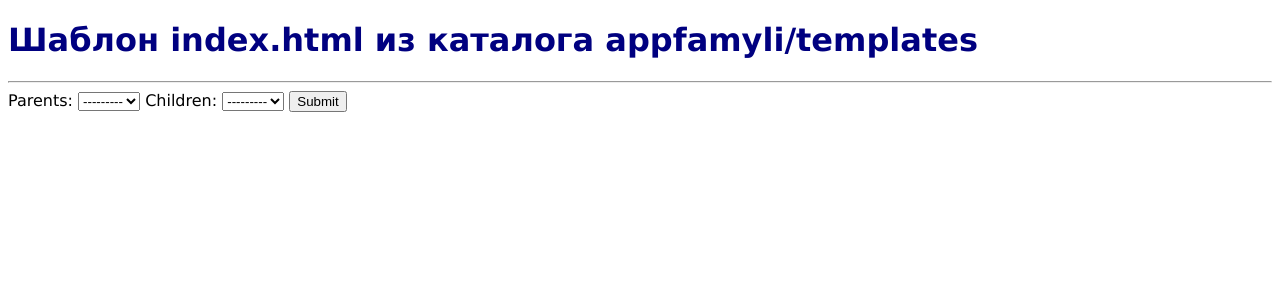
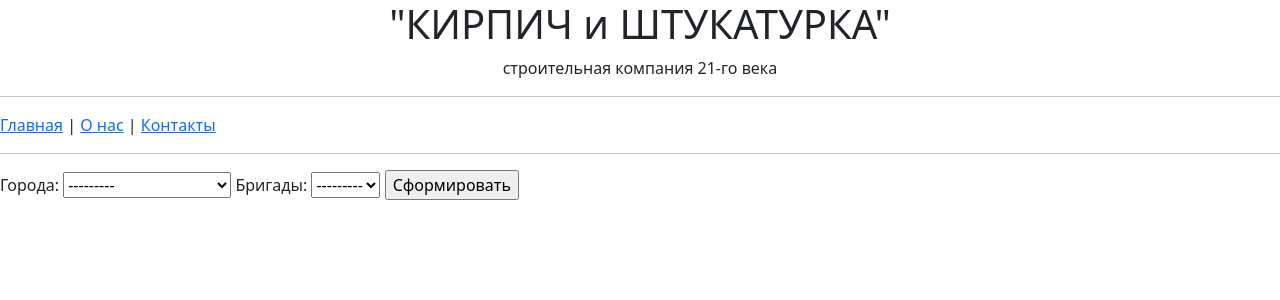
Before and after one commit to TarumK/famyliProj, a Django app: page / in a window 1280 px wide. Shown: the top 300 px of the page. Run offline with Django 4.2, Linux system fonts and the light colour scheme; data comes from the database, SQL or seed files in the repository.

Commit message:
Строительная компания

```diff
--- a/appfamyli/admin.py
+++ b/appfamyli/admin.py
@@ -1,7 +1,7 @@
 from django.contrib import admin
-from .models import Parent, Child
+from .models import Town, Team
 
 # Register your models here.
 
-admin.site.register(Parent)
-admin.site.register(Child)
+admin.site.register(Town)
+admin.site.register(Team)
--- a/appfamyli/forms.py
+++ b/appfamyli/forms.py
@@ -1,9 +1,11 @@
 from django import forms
-from .models import Parent, Child
+from .models import Town, Team
 
 class MyForm(forms.Form):
-    parents = forms.ModelChoiceField(queryset=Parent.objects.all())
-    children = forms.ModelChoiceField(queryset=Child.objects.none())
+    f_town = forms.ModelChoiceField(queryset=Town.objects.all(), label='Города')
+    f_team = forms.ModelChoiceField(queryset=Team.objects.none(), label='Бригады')
+    # parents = forms.ModelChoiceField(queryset=Parent.objects.all(), label='Фамилии')
+    # children = forms.ModelChoiceField(queryset=Child.objects.none(), label='Члены семьи')
 
     # def __init__(self, *args, **kwargs):
     #     super(MyForm, self).__init__(*args, **kwargs)
--- a/appfamyli/models.py
+++ b/appfamyli/models.py
@@ -2,15 +2,15 @@
 
 # Create your models here.
 
-class Parent(models.Model):
+class Town(models.Model):
     name = models.CharField(max_length=100)
 
     def __str__(self):
         return self.name
 
-class Child(models.Model):
+class Team(models.Model):
     name = models.CharField(max_length=100)
-    parent = models.ForeignKey(Parent, on_delete=models.CASCADE)
+    parent = models.ForeignKey(Town, on_delete=models.CASCADE)
 
 
     def __str__(self):
--- a/appfamyli/templates/index.html
+++ b/appfamyli/templates/index.html
@@ -3,31 +3,39 @@
 <html lang="en">
 <head>
     <meta charset="UTF-8">
-    <link rel="stylesheet" href="{% static 'css/styles.css' %}" />
+<!--    <link rel="stylesheet" href="{% static 'css/styles.css' %}" />-->
+    <!-- CSS only -->
+<link href="https://cdn.jsdelivr.net/npm/bootstrap@5.2.3/dist/css/bootstrap.min.css" rel="stylesheet" integrity="sha384-rbsA2VBKQhggwzxH7pPCaAqO46MgnOM80zW1RWuH61DGLwZJEdK2Kadq2F9CUG65" crossorigin="anonymous">
     <title>Title</title>
 </head>
 <body>
-<h1>Шаблон index.html из каталога appfamyli/templates</h1>
+<!--<h1>Шаблон index.html из каталога appfamyli/templates</h1>-->
+<center><h1>"КИРПИЧ и ШТУКАТУРКА"</h1>
+строительная компания 21-го века</center>
+
+<hr>
+<a href="item1">Главная</a> | <a href="item2">О нас</a> | <a href="item3">Контакты</a>
 <hr>
 <form method="post" action="view_in_browser/<int:id_children>">
     {% csrf_token %}
     {{ form }}
-    <input type="submit" value="Submit">
+
+    <input type="submit" value="Сформировать">
 </form>
 
 <script>
-    document.getElementById("id_parents").addEventListener("change", function() {
-        var parentId = this.value;
-        var childrenSelect = document.getElementById("id_children");
-        childrenSelect.innerHTML = "";
-        fetch("/children/" + parentId + "/")
+    document.getElementById("id_f_town").addEventListener("change", function() {
+        var townId = this.value;
+        var teamSelect = document.getElementById("id_f_team");
+        teamSelect.innerHTML = "";
+        fetch("/team/" + townId + "/")
             .then(response => response.json())
             .then(data => {
-                data.forEach(function(child) {
+                data.forEach(function(team_el) {
                     var option = document.createElement("option");
-                    option.value = child.id;
-                    option.text = child.name;
-                    childrenSelect.add(option);
+                    option.value = team_el.id;
+                    option.text = team_el.name;
+                    teamSelect.add(option);
                 });
             });
     });
--- a/appfamyli/views.py
+++ b/appfamyli/views.py
@@ -2,7 +2,7 @@
 from django.shortcuts import render
 from django.http import HttpResponse
 from .forms import MyForm
-from .models import Child
+from .models import Team
 
 
 # Create your views here.
@@ -12,12 +12,23 @@
     return render(request, 'index.html', {'form': one_form})
         # HttpResponse('<h1>Главная страница, сформированная через представление</h1>')
 
-def children(request, parent_id):
-    children = Child.objects.filter(parent=parent_id)
-    children_list = []
-    for child in children:
-        children_list.append({'id': child.id, 'name': child.name})
-    return JsonResponse(children_list, safe=False)
+def team(request, town_id):
+    teams = Team.objects.filter(parent=town_id)
+    team_list = []
+    for team_el in teams:
+        team_list.append({'id': team_el.id, 'name': team_el.name})
+    return JsonResponse(team_list, safe=False)
 
 def view_in_browser(request, parent_id):
     return HttpResponse(parent_id)
+
+
+def item1(request):
+    return render(request, 'item1.html')
+    # return HttpResponse('<h1>Пункт 1</h1>')
+
+def item2(request):
+    return HttpResponse('<h1>Пункт 2</h1>')
+
+def item3(request):
+    return HttpResponse('<h1>Пункт 3</h1>')
--- a/famyli/urls.py
+++ b/famyli/urls.py
@@ -18,9 +18,13 @@
 from appfamyli import views
 
 urlpatterns = [
+    path('item1/', views.item1),
+    path('item2/', views.item2),
+    path('item3/', views.item3),
     path('', views.index, name='index'),
     # path('parent-child/', parent_child_view, name='parent_child'),
-    path('children/<int:parent_id>/', views.children, name='children'),
+    path('team/<int:town_id>/', views.team, name='team'),
     path('admin/', admin.site.urls),
     path('view_in_browser/<int:parent_id>/', views.view_in_browser),
+
 ]
```
Also changed, not shown: appfamyli/templates/item1.html (added, +15 -0 lines), db.sqlite3.
